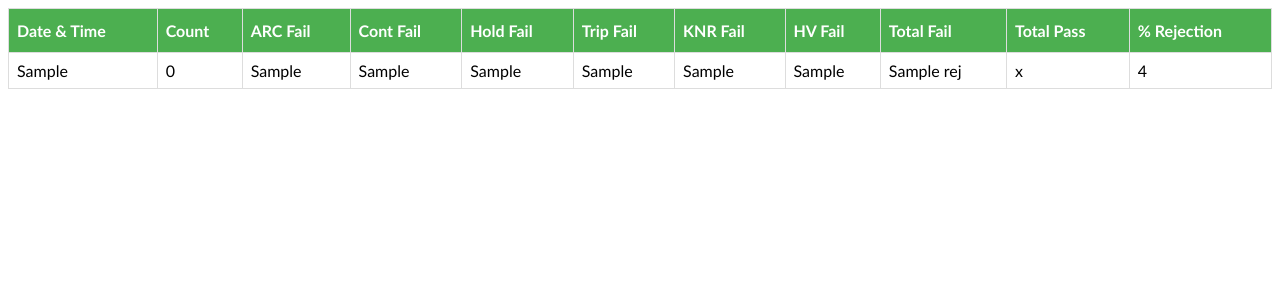
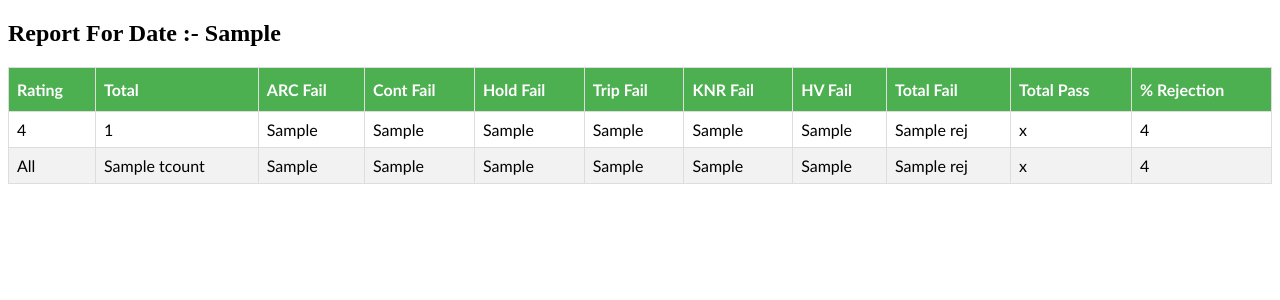
Before and after one commit to sachinprajapati/cns, a Django app: template templates/email.html in a window 1280 px wide. Shown: the top 300 px of the page. Run offline with Django 3.2, Linux system fonts and the light colour scheme; data comes from the database, SQL or seed files in the repository; tables that the repository leaves empty hold one stand-in row (values such as "Sample post"); the template is opened without the code that fills it: values that come from a table or form of the project are taken from there, most other values are stand-ins (such as "Sample title", 1, 10 or a date in 2020); parts of the project's set-up code (start-up, migrations or seed data) failed here and were passed over.

Commit message:
rating wise report mail

```diff
--- a/templates/email.html
+++ b/templates/email.html
@@ -27,12 +27,13 @@
 </style>
 </head>
 <body>
+<h2>Report For Date :- {{ dt }}</h2>
 
 <table id="customers">
   <thead class="thead-dark">
 	<tr>
-	    <th scope="col">Date & Time</th>
-	    <th scope="col">Count</th>
+		<th scope="col">Rating</th>
+		<th scope="col">Total</th>
 		<th scope="col">ARC Fail</th>
 		<th scope="col">Cont Fail</th>
 		<th scope="col">Hold Fail</th>
@@ -45,19 +46,36 @@
 	</tr>
 	</thead>
 	<tbody>
+		{% for r in report %}
 		<tr>
-	    <td>{{ dt }}</td>
-	    <td>{{ data|length }}</td>
-	    <td>{{ f_arc }}</td>
-	    <td>{{ f_cont }}</td>
-	    <td>{{ f_hold }}</td>
-	    <td>{{ f_trip }}</td>
-	    <td>{{ f_knr }}</td>
-	    <td>{{ f_hv }}</td>
-	    <td>{{ rej }}</td>
-	    <td>{{ passed }}</td>
-	    <td>{{ rej_rate }}</td>
+		<td>{{ r.rating }}</td>
+		<td>{{ r.rating__count }}</td>
+		<td>{{ r.report.f_arc }}</td>
+		<td>{{ r.report.f_cont }}</td>
+		<td>{{ r.report.f_hold }}</td>
+		<td>{{ r.report.f_trip }}</td>
+		<td>{{ r.report.f_knr }}</td>
+		<td>{{ r.report.f_hv }}</td>
+		<td>{{ r.report.rej }}</td>
+		<td>{{ r.report.passed }}</td>
+		<td>{{ r.report.rej_rate }}</td>
 		</tr>
+		{% endfor %}
+		{% if total %}
+		<tr>
+		    <td>All</td>
+		    <td>{{ total.tcount }}</td>
+		    <td>{{ total.f_arc }}</td>
+		    <td>{{ total.f_cont }}</td>
+		    <td>{{ total.f_hold }}</td>
+		    <td>{{ total.f_trip }}</td>
+		    <td>{{ total.f_knr }}</td>
+		    <td>{{ total.f_hv }}</td>
+		    <td>{{ total.rej }}</td>
+		    <td>{{ total.passed }}</td>
+		    <td>{{ total.rej_rate }}</td>
+		  </tr>
+		{% endif %}
 	</tbody>
 </table>
 
--- a/users/funcs.py
+++ b/users/funcs.py
@@ -66,6 +66,8 @@ def QueryDate(dt):
 
 def RatingReport(dt):
     qdt = QueryDate(dt)
+    if not qdt:
+        return {}
     d = {}
     data = qdt.values("rating").annotate(Count("rating"))
     for i in data:
```
Also changed, not shown: templates/reportmail.html (+6 -1 lines), users/tasks.py (+21 -22 lines), users/views.py (+20 -13 lines). Lines whose indentation alone changed are shown as unchanged.
